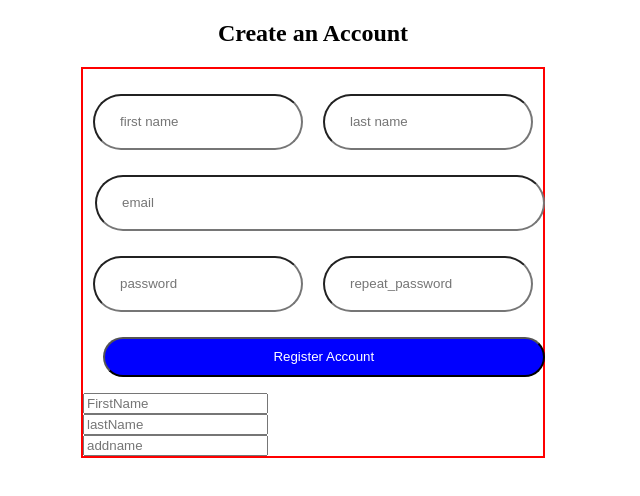
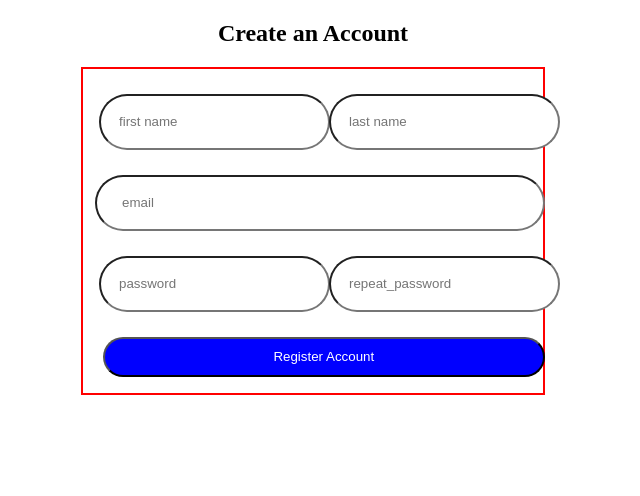
Before and after one commit to shyjanharsha/reactform, a React app: page / in a window 1280 px wide. Shown: the whole page, without its empty margins (327-967 px from the left). Built offline with nearby package versions, Linux system fonts and the light colour scheme.

Commit message:
new applicatio

```diff
--- a/src/app.css
+++ b/src/app.css
@@ -6,18 +6,17 @@ h2{
     margin-left: 400px;
 }
 .border{
-	/*border-color: black;*/
 	border: 2px solid red;
 }
 .input-style{
-	width: 50%;
+    border-radius: 30px;
+    width: 90%;
     height: 50px;
-    border-radius: 30px;
-    padding-left: 25px;
-    margin-right: 10px;
-    margin-left: 10px;
-	margin-top:10px;
-	margin-bottom: 10px;
+    padding-left: 18px;
+    margin-right: 80px;
+    margin-left: 16px;
+    margin-top: 10px;
+    margin-bottom: 10px;
 
 }
 .d-flex{
@@ -45,4 +44,5 @@ h2{
 }
 .error{
 	color: red;
+	display: flex;
 }
--- a/src/forms.js
+++ b/src/forms.js
@@ -1,5 +1,4 @@
 import React from 'react';
-import Input from './input'
 const validEmailRegex = RegExp(
   /^(([^<>()\[\]\.,;:\s@\"]+(\.[^<>()\[\]\.,;:\s@\"]+)*)|(\".+\"))@(([^<>()[\]\.,;:\s@\"]+\.)+[^<>()[\]\.,;:\s@\"]{2,})$/i
 );
@@ -75,6 +74,9 @@ export default class App extends React.Component {
 
   handleSubmit = (event) => {
     event.preventDefault();
+    if(this.state.repeat_password != this.state.password){
+    	alert('enter the correct password')
+    }
     if(validateForm(this.state.errors)) {
 
       console.info('Valid Form')
@@ -95,12 +97,17 @@ export default class App extends React.Component {
           <div class='border'>
 	          <form onSubmit={this.handleSubmit} noValidate>
 	            <div class='d-flex mb-15'>
+		            <div>
 		              <input type='text' class= 'input-style' name='FirstName' placeholder = 'first name' onChange={this.handleChange} noValidate />
-	              <input type='text' class= 'input-style' name='lastName' placeholder = 'last name' onChange={this.handleChange} noValidate />
 		              {errors.FirstName.length > 0 &&
 		                <span className='error'>{errors.FirstName}</span>}
+		            </div>
+		            <div>
+		              <input type='text' class= 'input-style' name='lastName' placeholder = 'last name' onChange={this.handleChange} noValidate />
+
 		              {errors.lastName.length > 0 &&
 		                <span className='error'>{errors.lastName}</span>}
+		            </div>
 		        </div>
 	            <div class='mb-15' id = 'm-style'>
 	              <input type='email' class= 'vid-style' name='email' placeholder = 'email' onChange={this.handleChange} noValidate />
@@ -108,19 +115,21 @@ export default class App extends React.Component {
 	                <span className='error'>{errors.email}</span>}
 	            </div>
 	            <div class='d-flex mb-15'>
+		            <div>
 		              <input type='password' class= 'input-style' name='password' placeholder = 'password' onChange={this.handleChange} noValidate />
-	              <input type='password' class= 'input-style' name='repeat_password' placeholder = 'repeat_password' onChange={this.handleChange} noValidate />
 		              {errors.password.length > 0 &&
 		                <span className='error'>{errors.password}</span>}
+		            </div>
+			        <div>
+		              <input type='password' class= 'input-style' name='repeat_password' placeholder = 'repeat_password' onChange={this.handleChange} noValidate />
 		              {errors.repeat_password.length > 0 &&
 		                <span className='error'>{errors.repeat_password}</span>}
+		            </div>
 	            </div>
 	            <div className='submit'>
 	              <button class= 'btn-style'>Register Account</button>
 	            </div>
-	            <Input name = 'shyjan' placeholder = 'FirstName' />
-	            <Input placeholder = 'lastName'/>
-	            <Input placeholder = 'addname'/>
+
 	          </form>
           </div>
         </div>
```
Also changed, not shown: 1 other file. Lines whose indentation alone changed are shown as unchanged.
